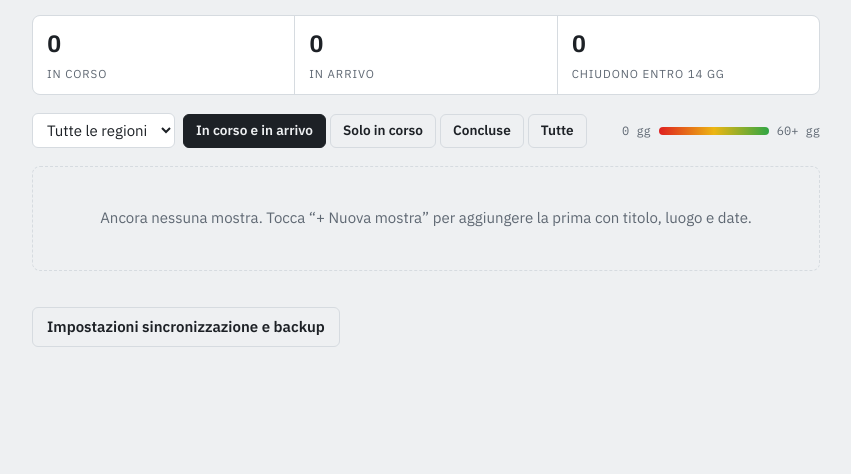
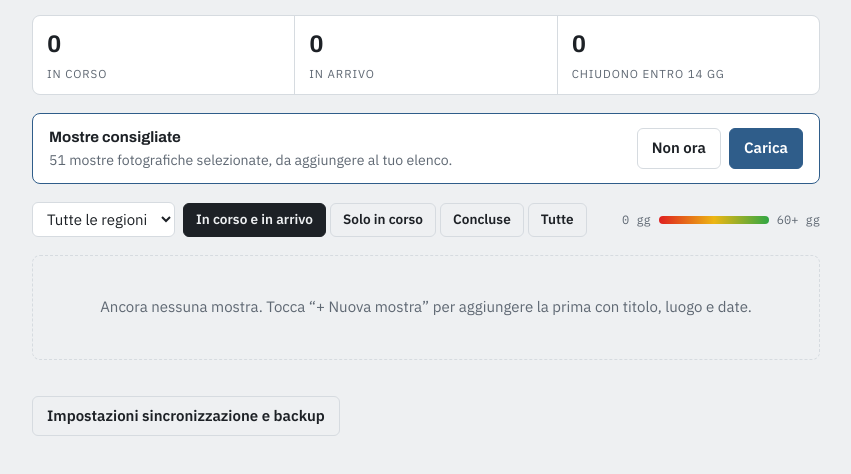
Before and after one commit to phmarcopastore/Marco, a plain HTML site: page index.html in a window 1280 px wide. Shown: the part 96-570 px from the top of the page, without its empty margins (214-1065 px from the left). Drawn offline with Linux system fonts and the light colour scheme.

Commit message:
Add files via upload

```diff
--- /dev/null
+++ b/consigliate.json
@@ -0,0 +1,60 @@
+{
+ "app": "mostre-fotografiche",
+ "version": 2,
+ "savedAt": "2026-11-11T14:47:45.978Z",
+ "items": [
+  {"id":"x-to-battaglia","title":"Letizia Battaglia. L'opera, 1970–2020","author":"Letizia Battaglia · a cura di Walter Guadagnini","place":"CAMERA – Centro Italiano per la Fotografia, Torino (TO)","start":"2026-10-17","end":"2027-02-07","link":"https://camera.to/en/mostre/letizia-battaglia-2/","notes":"Retrospettiva con oltre 200 immagini su cinquant'anni di lavoro."},
+  {"id":"x-to-tranchina","title":"Davide Tranchina. Lightyears Away","author":"Davide Tranchina","place":"CAMERA – Project Room, Torino (TO)","start":"2026-10-17","end":"2027-01-06","link":"https://camera.to/en/mostre/davide-tranchina-2/","notes":"Vent'anni di ricerca dell'artista bolognese. Alcune fonti indicano chiusura il 7/02/2027."},
+  {"id":"x-to-campigotto","title":"Luca Campigotto. Wandering Europe","author":"Luca Campigotto · a cura di Walter Guadagnini","place":"Gallerie d'Italia, Torino (TO)","start":"2026-10-01","end":"2027-02-07","link":"https://group.intesasanpaolo.com/it/newsroom/tutte-le-news/mostre/2026/mostra-luca-campigotto-wandering-europe","notes":"Serie «La Grande Fotografia Italiana»."},
+  {"id":"x-to-samoylova","title":"Anastasia Samoylova. Harbor","author":"Anastasia Samoylova · a cura di Emanuela Mazzonis di Pralafera","place":"Gallerie d'Italia, Torino (TO)","start":"2026-10-22","end":"2027-02-07","link":"https://group.intesasanpaolo.com/it/newsroom/tutte-le-news/mostre/2026/gallerie-d-italia-torino-anastasia-samoylova","notes":"Prima personale in Italia: sette città portuali europee."},
+  {"id":"x-to-lange","title":"STILL IMAGE. Fotografie di Jessica Lange","author":"Jessica Lange · a cura di Anne Morin","place":"Musei Reali – Sale Chiablese, Torino (TO)","start":"2026-10-07","end":"2027-02-07","link":"https://www.arte.it/calendario-arte/torino/mostra-still-image-fotografie-di-jessica-lange-104134","notes":"10-19, chiuso mercoledì. Intero 16 €, gratis con Abbonamento Musei."},
+  {"id":"x-to-wpp","title":"World Press Photo Exhibition 2026","author":"World Press Photo","place":"Accademia Albertina, Torino (TO)","start":"2026-09-18","end":"2026-12-13","link":"http://www.worldpressphototorino.it","notes":"144 immagini. Lun-ven 10-20, sab-dom 10-21. Intero 13,50 €."},
+  {"id":"x-to-fanho","title":"Fan Ho. Il maestro della fotografia di Hong Kong","author":"Fan Ho","place":"Palazzo Falletti di Barolo, Torino (TO)","start":"2026-09-11","end":"2027-01-10","link":"https://turismotorino.org/en/visit/events/fan-ho-il-maestro-della-fotografia-di-hong-kong","notes":"Mar-dom 10-19. Intero 13 €. Un'altra fonte indica chiusura il 7/01."},
+  {"id":"x-to-fiaf","title":"Una comunità di sguardi","author":"Collettiva FIAF","place":"Casa FIAF, via Varaita 3/C, Torino (TO)","start":"2026-12-04","end":"2027-01-06","link":"https://www.finestresullarte.info/fotografia/apre-a-torino-lingotto-casa-fiaf-nuovo-spazio-dedicato-alla-fotografia-quattro-giorni-di-festa-per-inaugurazione","notes":"Mostra inaugurale della nuova sede FIAF."},
+  {"id":"x-cn-riboud","title":"Marc Riboud. Verso il mondo","author":"Marc Riboud","place":"Il Filatoio, Caraglio (CN)","start":"2026-10-22","end":"2027-03-29","link":"http://www.fondazioneartea.org","notes":"Mostra gemella di Robert Capa a Saluzzo."},
+  {"id":"x-cn-capa","title":"Robert Capa. Dentro la storia","author":"Robert Capa · a cura di Monica Poggi","place":"La Castiglia, Saluzzo (CN)","start":"2026-10-23","end":"2027-03-29","link":"http://www.fondazioneartea.org","notes":"Mostra gemella di Marc Riboud a Caraglio."},
+  {"id":"x-ge-wpp","title":"World Press Photo Exhibition 2026","author":"World Press Photo","place":"Palazzo Ducale – Loggia degli Abati, Genova (GE)","start":"2026-09-26","end":"2026-12-08","link":"https://www.worldpressphoto.org/calendar/2026/genoa-italy","notes":"Dom-ven 10-19, sab 10-20. Intero 12 €."},
+  {"id":"x-ge-bergami","title":"Giorgio Bergami e la città in trasformazione","author":"Giorgio Bergami","place":"Palazzo della Meridiana, Genova (GE)","start":"2026-10-14","end":"2027-01-31","link":"https://www.mentelocale.it/genova/143612-giorgio-bergami-e-la-citt-in-trasformazione-mostra-a-palazzo-della-meridiana.htm","notes":"Genova dal dopoguerra. Chiuso martedì. Intero 12,50 €."},
+  {"id":"x-ge-controcampo","title":"CONTROCAMPO. Atlante collettivo di Begato","author":"Anna Positano","place":"Palazzo Raggio, Genova (GE)","start":"2026-11-13","end":"2026-12-06","link":"https://cultura.gov.it/evento/controcampo-atlante-collettivo-di-begato-1","notes":"Ven-dom 14:30-18:30. Ingresso gratuito."},
+  {"id":"x-ao-migliori","title":"Nino Migliori. La dialettica del reale","author":"Nino Migliori · a cura di Mauro Zanchi","place":"Centro Saint-Bénin, Aosta (AO)","start":"2026-10-10","end":"2027-03-07","link":"https://www.arte.it/calendario-arte/aosta/mostra-nino-migliori-la-dialettica-del-reale-104332","notes":"160 immagini. Mar-dom 10-13 e 14-18. Intero 8 €."},
+  {"id":"x-ao-dherin","title":"Rosalie D'Hérin Seris. La prima donna fotografa in Valle d'Aosta","author":"Rosalie D'Hérin Seris · a cura di Daria Jorioz","place":"Chiesa di San Lorenzo, Aosta (AO)","start":"2026-07-24","end":"2027-02-28","link":"https://www.arte.it/calendario-arte/aosta/mostra-rosalie-d-hérin-seris-1871-1956-la-prima-donna-fotografa-in-valle-d-aosta-104147","notes":"Mar-dom 10-13 e 14-18. Ingresso gratuito."},
+
+  {"id":"x-mi-cerati","title":"Carla Cerati. Plurale femminile","author":"Carla Cerati","place":"Palazzo Reale, Milano (MI)","start":"2026-09-26","end":"2027-01-10","link":"https://www.finestresullarte.info/mostre/palazzo-reale-milano-carla-cerati-plurale-femminile","notes":"Retrospettiva per il centenario, circa 200 fotografie."},
+  {"id":"x-mi-garolla","title":"Federico Garolla. Gente d'Italia. Fotografie 1948-1968","author":"Federico Garolla","place":"Museo Diocesano Carlo Maria Martini, Milano (MI)","start":"2026-11-19","end":"2027-04-04","link":"https://www.finestresullarte.info/mostre/museo-diocesano-milano-mostra-federico-garolla-gente-d-italia","notes":"Circa 100 fotografie dell'Italia del dopoguerra."},
+  {"id":"x-mi-parr","title":"Martin Parr. Ironia & Amore","author":"Martin Parr · a cura di Arianna Rinaldo","place":"Spazio Varesina 204, Milano (MI)","start":"2026-10-15","end":"2027-02-28","link":"https://www.finestresullarte.info/mostre/martin-parr-milano-70-fotografie-raccontano-ironia-amore","notes":"70 fotografie. 10-19, chiuso lunedì."},
+  {"id":"x-mi-libere","title":"LIBERE! 1946-2026. Le conquiste delle donne","author":"a cura di Renata Ferri","place":"Gallerie d'Italia – Piazza Scala, Milano (MI)","start":"2026-09-26","end":"2027-02-07","link":"https://group.intesasanpaolo.com/it/sezione-editoriale/eventi-progetti/tutti-i-progetti/cultura/2026/09/libere-1946-2026-mostra-gallerie-italia-milano","notes":"Una fonte indica chiusura il 3 gennaio: verificare."},
+  {"id":"x-mi-morath","title":"Inge Morath. Lo sguardo laterale","author":"Inge Morath (Magnum)","place":"Fabbrica del Vapore, Milano (MI)","start":"2026-12-05","end":"2027-02-28","link":"https://www.ticketone.it/artist/inge-morath-lo-sguardo-laterale/","notes":"100 fotografie dagli anni '50 al 2002."},
+  {"id":"x-mi-locatelli","title":"Luca Locatelli. Future Studies","author":"Luca Locatelli","place":"Leica Galerie, via Mengoni 4, Milano (MI)","start":"2026-10-02","end":"2027-01-16","link":"https://leica-camera.com/it-IT/evento/future-studies-di-luca-locatelli","notes":"Ingresso libero, chiuso domenica e lunedì."},
+  {"id":"x-mi-chiaramonte","title":"Giovanni Chiaramonte. Alight","author":"Giovanni Chiaramonte · a cura di Luca Fiore","place":"Viasaterna, via Leopardi 32, Milano (MI)","start":"2026-10-05","end":"2026-12-11","link":"https://zero.eu/it/eventi/378770-giovanni-chiaramonte-alight,milano/","notes":"Galleria, ingresso libero."},
+  {"id":"x-mi-dalvivo","title":"Dal vivo a Milano. La città come palcoscenico della musica","author":"a cura di Matteo Bordone e Roberto Mutti","place":"Palazzo Morando, Milano (MI)","start":"2026-10-09","end":"2027-01-31","link":"https://www.mentelocale.it/milano/142646-dal-vivo-a-milano-la-mostra-fotografica-che-racconta-i-live-in-citt-a-palazzo-morando.htm","notes":"Fotografie d'archivio sui concerti a Milano."},
+  {"id":"x-mi-deloitte","title":"Photo Grant Deloitte 2026","author":"Maria Turchenkova, Atefe Moeini","place":"Triennale Milano, Milano (MI)","start":"2026-10-16","end":"2026-11-29","link":"https://triennale.org","notes":"Mostra dei vincitori del premio."},
+  {"id":"x-mi-jodice","title":"Mimmo Jodice. Immagini del vuoto","author":"Mimmo Jodice","place":"Vistamare, via Spontini 8, Milano (MI)","start":"2026-09-30","end":"2026-11-14","link":"https://zero.eu/it/eventi/376173-mimmo-jodice-immagini-del-vuoto-dalla-camera-oscura-alla-camera-chiara-vistamare,milano/","notes":"Galleria."},
+  {"id":"x-mi-klein","title":"William Klein. Le mie città","author":"William Klein · a cura di Alessandra Mauro","place":"M77 Gallery, via Mecenate 77, Milano (MI)","start":"2026-09-22","end":"2026-11-14","link":"https://www.m77gallery.com","notes":"Oltre 60 fotografie urbane."},
+  {"id":"x-mi-sacro","title":"Vedere oltre. Fotografia e sacro","author":"a cura di Gabriele D'Autilia","place":"Museo di Fotografia Contemporanea – Villa Ghirlanda, Cinisello Balsamo (MI)","start":"2026-09-18","end":"2027-02-07","link":"https://www.arte.it/calendario-arte/milano/mostra-vedere-oltre-fotografia-e-sacro-104606","notes":"Mer-ven 16-19, sab-dom 10-19."},
+  {"id":"x-bs-mittermeier","title":"Cristina Mittermeier. La grande saggezza","author":"Cristina Mittermeier","place":"Castello di Brescia – Museo del Risorgimento, Brescia (BS)","start":"2026-07-14","end":"2027-01-10","link":"https://www.finestresullarte.info/mostre/brescia-dedica-grande-retrospettiva-cristina-mittermeier-oltre-80-fotografie","notes":"Oltre 80 fotografie. Ingresso gratuito."},
+  {"id":"x-bo-erwitt","title":"Elliott Erwitt. L'arte di osservare","author":"Elliott Erwitt · a cura di Biba Giacchetti","place":"Museo Civico Archeologico, Bologna (BO)","start":"2026-10-01","end":"2027-02-28","link":"https://www.bolognawelcome.com/it/eventi/mostre-esposizioni/elliott-erwitt-larte-di-osservare","notes":"Intero 16 €, chiuso martedì."},
+  {"id":"x-bo-tudorhart","title":"Edith Tudor Hart. Tra fotografia e spionaggio","author":"Edith Tudor-Hart","place":"Palazzo Pepoli – Museo della Storia di Bologna, Bologna (BO)","start":"2026-10-24","end":"2027-02-28","link":"https://zero.eu/eventi/380958-edith-tudor-hart-tra-fotografia-e-spionaggio,bologna/","notes":"Prima retrospettiva italiana. 10-19, 14 €."},
+  {"id":"x-bo-wpp","title":"World Press Photo Exhibition 2026","author":"World Press Photo","place":"Galleria Modernissimo, Piazza Re Enzo 3, Bologna (BO)","start":"2026-10-28","end":"2026-11-29","link":"https://zero.eu/eventi/380249-world-press-photo-a-bologna,bologna/","notes":""},
+  {"id":"x-bo-manfredi","title":"Roman Manfredi. Tra noi / Among us","author":"Roman Manfredi","place":"Spazio Labo', Strada Maggiore 29, Bologna (BO)","start":"2026-09-16","end":"2026-12-18","link":"https://zero.eu/eventi/377241-roman-manfredi-tra-noi-among-us,bologna/","notes":"Lun-ven 16-19, ingresso libero."},
+  {"id":"x-mo-doisneau","title":"Robert Doisneau","author":"Robert Doisneau · a cura di Gabriel Bauret","place":"Palazzo dei Musei, Modena (MO)","start":"2026-09-24","end":"2027-01-24","link":"https://www.finestresullarte.info/mostre/robert-doisneau-modena-135-fotografie-raccontano-sguardo-sulla-vita-quotidiana","notes":"135 stampe in bianco e nero."},
+  {"id":"x-mo-pomodoro","title":"Arnaldo Pomodoro, un racconto fotografico","author":"Fondazione Arnaldo Pomodoro (foto anche di Ugo Mulas)","place":"Castello Campori, Soliera (MO)","start":"2026-10-10","end":"2027-01-10","link":"https://zero.eu/eventi/378989-arnaldo-pomodoro-un-racconto-fotografico,soliera/","notes":"Ingresso gratuito."},
+  {"id":"x-re-ghirri","title":"Luigi Ghirri. A Series of Dreams","author":"Luigi Ghirri","place":"Palazzo dei Musei, Reggio Emilia (RE)","start":"2026-04-30","end":"2027-02-28","link":"https://www.arte.it/calendario-arte/reggio-emilia/mostra-luigi-ghirri-a-series-of-dreams-paesaggi-visivi-e-paesaggi-sonori-oltre-quei-monti-il-mare-iosonouncane-103274","notes":"Fotografia e musica. Ingresso gratuito."},
+  {"id":"x-re-crewdson","title":"Gregory Crewdson. Eveningside","author":"Gregory Crewdson","place":"Chiostri di San Pietro, Reggio Emilia (RE)","start":"2026-10-10","end":"2027-01-17","link":"https://www.palazzomagnani.it/en/exhibition/gregory-crewdson-eveningside/","notes":"Gio 10-13/15-19, ven-dom 10-19. Intero 12 €."},
+  {"id":"x-pr-manray","title":"Man Ray: tutto","author":"Man Ray","place":"Fondazione Magnani-Rocca, Mamiano di Traversetolo (PR)","start":"2026-09-12","end":"2026-12-13","link":"https://www.finestresullarte.info/mostre/man-ray-vasta-retrospettiva-italiana-fondazione-magnani-rocca-parma","notes":"Oltre 250 opere: fotografie, dipinti, oggetti e film."},
+  {"id":"x-fc-miller","title":"Lee Miller. Opere 1930-1955","author":"Lee Miller · a cura di Walter Guadagnini","place":"Museo Civico San Domenico, Forlì (FC)","start":"2026-10-10","end":"2027-01-10","link":"https://www.finestresullarte.info/mostre/museo-civico-san-domenico-forli-mostra-lee-miller","notes":"Oltre 160 fotografie."},
+  {"id":"x-fi-piotrowska","title":"Joanna Piotrowska. BURROWED","author":"Joanna Piotrowska","place":"Palazzo Strozzi – Project Space, Firenze (FI)","start":"2026-11-10","end":"2027-01-24","link":"https://www.finestresullarte.info/mostre/project-space-palazzo-strozzi-burrowed-joanna-piotrowska","notes":"Fotografia e collage."},
+  {"id":"x-fi-yamashita","title":"Michael Yamashita. Viaggi in Oriente","author":"Michael Yamashita · a cura di Marco Cattaneo","place":"Villa Bardini, Firenze (FI)","start":"2026-12-01","end":"2027-04-12","link":"https://www.finestresullarte.info/mostre/michael-yamashita-firenze-90-fotografie-raccontano-asia-sue-grandi-rotte","notes":"Circa 90 foto National Geographic. 10-19.30, intero 10 €."},
+  {"id":"x-si-awards","title":"Siena Awards Photo Festival 2026","author":"Nachtwey, Canneri, Doest, Mittica e altri","place":"Sedi varie, Siena (SI)","start":"2026-10-10","end":"2026-11-29","link":"https://festival.sienawards.com","notes":"Festival diffuso. Un'altra fonte indica chiusura il 22/11."},
+  {"id":"x-lu-ciol","title":"FRANCESCO. Assisi e il respiro del sacro nella fotografia di Elio Ciol","author":"Elio Ciol (Photolux)","place":"Complesso di San Micheletto, Lucca (LU)","start":"2026-11-28","end":"2027-01-06","link":"https://photoluxfestival.it","notes":"Gio-dom 10-19, ingresso libero."},
+
+  {"id":"x-ro-manray","title":"Man Ray. Il maestro del Surrealismo","author":"Man Ray","place":"Palazzo Roverella, Rovigo (RO)","start":"2026-11-13","end":"2027-01-31","link":"https://www.finestresullarte.info/mostre/rovigo-grande-mostra-dedicata-man-ray-palazzo-roverella-rovigo","notes":"Circa 300 opere."},
+  {"id":"x-vi-salgado","title":"Sebastião Salgado. Fotografie della collezione MEP","author":"Sebastião Salgado · a cura di Pascal Hoël","place":"Museo Civico, Bassano del Grappa (VI)","start":"2026-10-24","end":"2027-04-04","link":"https://www.finestresullarte.info/mostre/bassano-del-grappa-dedica-prima-mostra-italiana-sull-intera-opera-sebastiao-salgado","notes":"Oltre 160 scatti. 10-19, chiuso martedì."},
+  {"id":"x-tn-berengo","title":"Gianni Berengo Gardin. Mondi da abitare","author":"Gianni Berengo Gardin","place":"Mart, Rovereto (TN)","start":"2026-10-24","end":"2027-02-14","link":"https://www.ufficiostampa.provincia.tn.it/Comunicati/Nuova-mostra-al-Mart-di-Rovereto.-Gianni-Berengo-Gardin","notes":"120 fotografie su architettura e spazio abitato."},
+  {"id":"x-ve-guidi","title":"Guido Guidi. 101 fotografie","author":"Guido Guidi","place":"Magazzino 6 – Iuav, Dorsoduro 1827, Venezia (VE)","start":"2026-10-15","end":"2026-12-18","link":"https://www.finestresullarte.info/mostre/guido-guidi-101-fotografie-per-centenario-dell-universita-iuav-venezia","notes":"Lun-ven 9-19, chiuso 5-8 dicembre."},
+  {"id":"x-ve-scianna","title":"Ferdinando Scianna al Ghetto di Venezia","author":"Ferdinando Scianna","place":"IKONA Gallery, Campo del Ghetto Nuovo, Venezia (VE)","start":"2026-05-31","end":"2026-11-22","link":"https://www.ikonavenezia.com","notes":"11-19, chiuso sabato. Ingresso libero."},
+  {"id":"x-ve-eisenstaedt","title":"Alfred Eisenstaedt. La fotografia era nell'aria","author":"Alfred Eisenstaedt · a cura di Monica Poggi","place":"Museo Storico Navale, Venezia (VE)","start":"2026-05-22","end":"2026-11-22","link":"https://camera.to/en/mostre/alfred-eisenstaedt-photography-was-in-the-air/","notes":"Mar-dom 10-18."},
+  {"id":"x-tv-1955","title":"Fotografia italiana 1955","author":"a cura di Simona Guerra","place":"Museo Casa Giorgione, Castelfranco Veneto (TV)","start":"2026-09-12","end":"2026-11-15","link":"https://www.finestresullarte.info/en/exhibitions/italian-photography-1955-the-postwar-pioneers-return-to-castelfranco-veneto-treviso","notes":"Circa 100 stampe vintage, esordi di Giacomelli."},
+  {"id":"x-ve-testino","title":"Mario Testino","author":"Mario Testino","place":"Patricia Low Contemporary, Dorsoduro 2793, Venezia (VE)","start":"2026-09-05","end":"2026-11-15","link":"https://patricialow.com/exhibition/mario-testino-venezia-2026/","notes":"Galleria."},
+  {"id":"x-bz-thoma","title":"Herbert Thoma. Paesaggi naturali","author":"Herbert Thoma","place":"Museo di Scienze Naturali dell'Alto Adige, Bolzano (BZ)","start":"2026-09-29","end":"2026-12-27","link":"https://www.suedtirol.info/it/it/esperienze-eventi/eventi-alto-adige/pdp-evento.4E4BAC36CCF745739164E5B75DD696CA.herbert-thoma-racconta-i-paesaggi-dellalto-adige-sotto-una-nuova-luce.bolzano","notes":"Paesaggi dolomitici. Chiuso lunedì."}
+ ]
+}
--- a/index.html
+++ b/index.html
@@ -97,6 +97,11 @@ textarea { min-height: 64px; resize: vertical; }
 .tabs { display: flex; gap: 4px; flex-wrap: wrap; }
 .tabs button { min-height: 34px; padding: 4px 12px; font-size: 0.85rem; background: transparent; }
 .tabs button[aria-pressed="true"] { background: var(--ink); color: var(--bg); border-color: var(--ink); }
+.banner { background: var(--surface); border: 1px solid var(--accent); border-radius: 8px; padding: 12px 16px; display: flex; gap: 12px; align-items: center; justify-content: space-between; flex-wrap: wrap; }
+.banner > div { min-width: 0; flex: 1 1 220px; }
+.banner b { display: block; font-family: var(--font-display); }
+.banner span { font-size: 0.88rem; color: var(--muted); }
+.banner .btns { display: flex; gap: 8px; flex: 0 0 auto; }
 .filters { display: flex; gap: 8px; flex-wrap: wrap; align-items: center; }
 select { font: inherit; color: var(--ink); background: var(--surface); border: 1px solid var(--line); border-radius: 6px; padding: 6px 10px; min-height: 34px; max-width: 100%; }
 .panel select { background: var(--bg); min-height: 40px; width: 100%; }
@@ -155,6 +160,14 @@ select { font: inherit; color: var(--ink); background: var(--surface); border: 1
     <div><b id="nEnding">0</b><span>Chiudono entro 14 gg</span></div>
   </section>
 
+  <section class="banner" id="recBanner" hidden aria-live="polite">
+    <div><b>Mostre consigliate</b><span id="recText"></span></div>
+    <div class="btns">
+      <button type="button" class="ghost" id="btnRecLater">Non ora</button>
+      <button type="button" class="primary" id="btnRec">Carica</button>
+    </div>
+  </section>
+
   <!-- Impostazioni sincronizzazione -->
   <section class="panel" id="syncPanel" hidden>
     <h2>Sincronizzazione tra telefono e computer</h2>
@@ -168,6 +181,12 @@ select { font: inherit; color: var(--ink); background: var(--surface); border: 1
       <button type="button" class="ghost danger" id="btnUnlink">Scollega</button>
       <button type="button" class="ghost" id="btnCloseSync">Chiudi</button>
       <button type="button" class="primary" id="btnSaveSync">Salva e sincronizza</button>
+    </div>
+    <h2>Mostre consigliate</h2>
+    <p class="help">Un elenco di mostre aggiornato da chi gestisce l’app. Caricarlo aggiunge o aggiorna le mostre consigliate; quelle che hai inserito o modificato tu restano come sono.</p>
+    <div class="actions">
+      <span class="msg" id="recMsg" role="status"></span>
+      <button type="button" class="ghost" id="btnRec2">Carica le mostre consigliate</button>
     </div>
     <h2>Copia di sicurezza su file</h2>
     <p class="help">In alternativa puoi esportare le mostre in un file e importarlo sull’altro dispositivo. L’importazione unisce i dati, non cancella nulla.</p>
@@ -604,11 +623,55 @@ select { font: inherit; color: var(--ink); background: var(--surface); border: 1
     }
   };
 
+  // ---------- mostre consigliate (consigliate.json nel sito) ----------
+  const K_REC = 'mostre.rec.savedAt';
+  async function fetchRec() {
+    const r = await fetch('consigliate.json', { cache: 'no-store' });
+    if (!r.ok) throw new Error('HTTP ' + r.status);
+    const d = await r.json();
+    const t = Date.parse(d.savedAt) || 0;
+    // le voci senza data di modifica prendono la data di pubblicazione dell'elenco
+    const items = (Array.isArray(d.items) ? d.items : []).map((x) => norm({ updatedAt: t, ...x })).filter(Boolean);
+    return { t, items };
+  }
+  function newOnes(items) { const have = new Set(all.map((x) => x.id)); return items.filter((x) => !x.deleted && !have.has(x.id)).length; }
+  async function checkRec() {
+    try {
+      const { t, items } = await fetchRec();
+      const last = Number(ls.get(K_REC, '0'));
+      if (!items.length || t <= last) { $('recBanner').hidden = true; return; }
+      const n = newOnes(items);
+      const when = new Date(t).toLocaleDateString('it-IT', { day: 'numeric', month: 'long' });
+      $('recText').textContent = last
+        ? 'Elenco aggiornato il ' + when + (n ? ': ' + n + (n === 1 ? ' nuova mostra.' : ' nuove mostre.') : ': date e informazioni aggiornate.')
+        : n + ' mostre fotografiche selezionate, da aggiungere al tuo elenco.';
+      $('recBanner').hidden = false;
+    } catch (e) { /* nessun elenco o offline: niente banner */ }
+  }
+  async function applyRec(msgEl) {
+    try {
+      const { t, items } = await fetchRec();
+      const n = newOnes(items);
+      all = merge(all, items); persist(); render(); scheduleSync();
+      ls.set(K_REC, String(t));
+      $('recBanner').hidden = true;
+      const txt = n ? 'Aggiunte ' + n + ' mostre consigliate.' : 'Mostre consigliate aggiornate.';
+      if (msgEl) { msgEl.textContent = txt; msgEl.className = 'msg ok'; } else showStatus(txt);
+    } catch (e) {
+      const txt = 'Non riesco a scaricare le mostre consigliate. Controlla la connessione e riprova.';
+      if (msgEl) { msgEl.textContent = txt; msgEl.className = 'msg err'; } else showStatus(txt);
+    }
+  }
+  $('btnRec').onclick = () => applyRec(null);
+  $('btnRec2').onclick = () => applyRec($('recMsg'));
+  $('btnRecLater').onclick = () => { $('recBanner').hidden = true; };
+
   // ---------- avvio ----------
   render();
   refreshSyncLabel();
   sync(false);
-  document.addEventListener('visibilitychange', () => { if (!document.hidden) { render(); sync(false); } });
+  checkRec();
+  document.addEventListener('visibilitychange', () => { if (!document.hidden) { render(); sync(false); checkRec(); } });
   window.addEventListener('online', () => sync(false));
   setInterval(render, 60 * 60 * 1000);
 
--- a/sw.js
+++ b/sw.js
@@ -1,6 +1,6 @@
 // Service worker: l'app funziona anche offline.
 // Cambia VERSION quando aggiorni i file, così i telefoni scaricano la nuova versione.
-const VERSION = 'mostre-v2';
+const VERSION = 'mostre-v3';
 const SHELL = ['./', 'index.html', 'manifest.webmanifest', 'icon.svg', 'icon-180.png', 'icon-192.png', 'icon-512.png'];
 
 self.addEventListener('install', (e) => {
```
